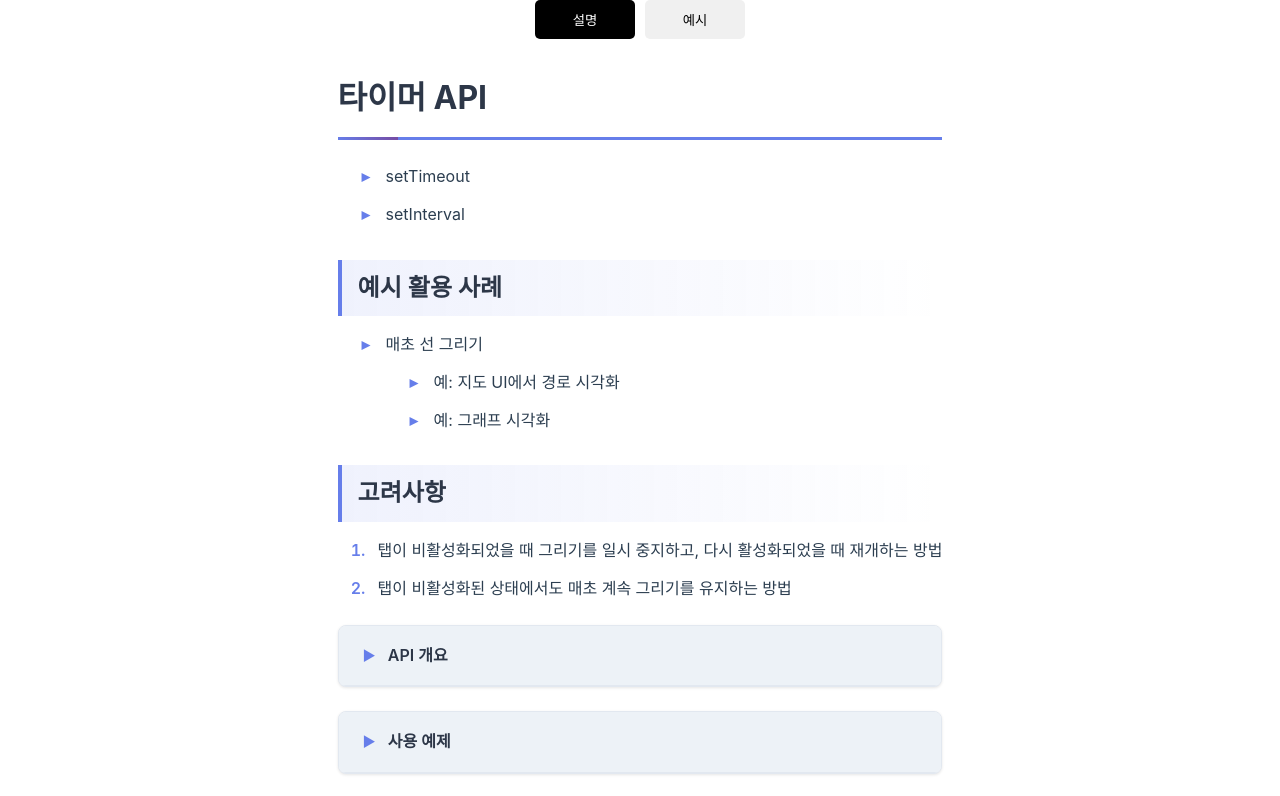
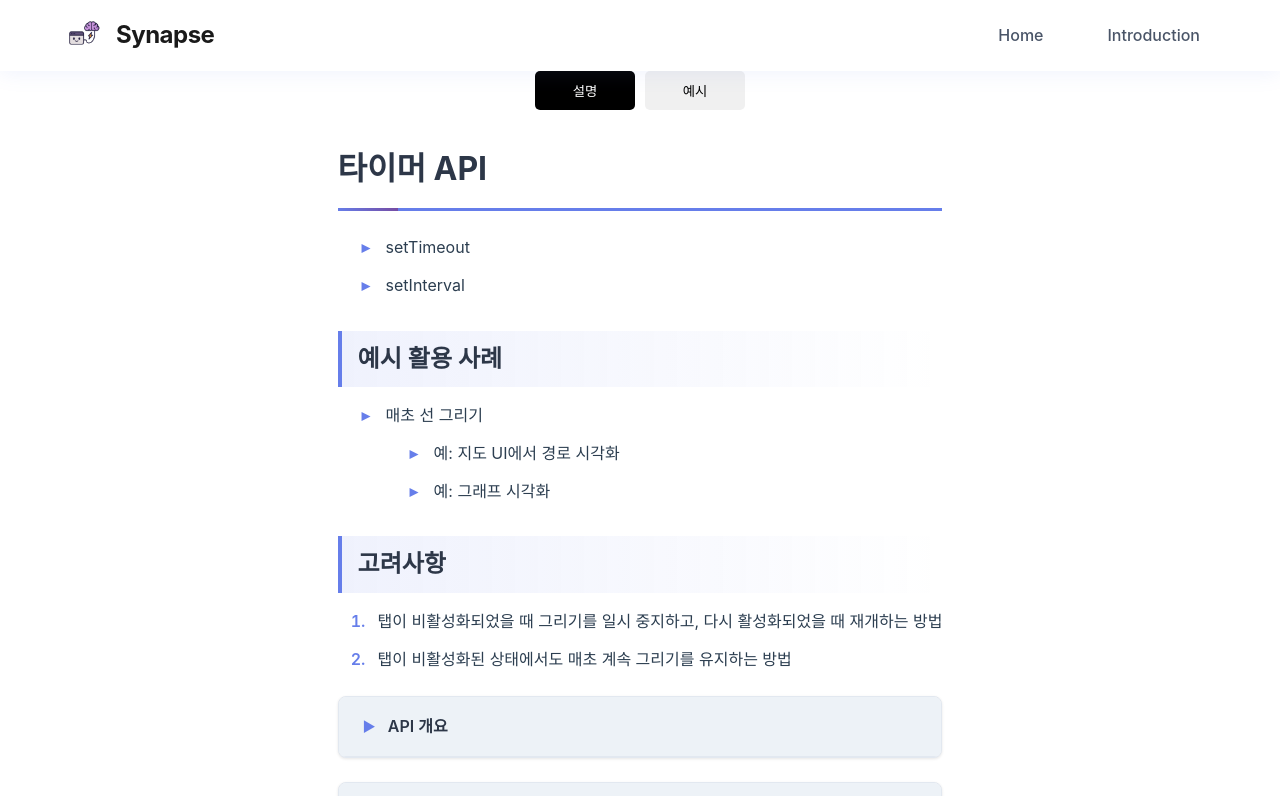
Before and after one commit to jjanmo/synapse, a Next.js app: page /web-apis/timer in a window 1280 px wide. Shown: the top 796 px of the page. Built offline with nearby package versions, Linux system fonts and the light colour scheme.

Commit message:
feat: gnb 컴퍼넌트 추가

```diff
--- /dev/null
+++ b/src/components/common/GlobalNavigationBar.tsx
@@ -0,0 +1,49 @@
+import { useState } from "react";
+import Link from "next/link";
+import Image from "next/image";
+import { useRouter } from "next/router";
+import styles from "@/styles/components/globalNavigationBar.module.css";
+
+const GlobalNavigationBar = () => {
+  const [isMenuOpen, setIsMenuOpen] = useState(false);
+  const router = useRouter();
+
+  const toggleMenu = () => {
+    setIsMenuOpen(!isMenuOpen);
+  };
+
+  const navItems = [
+    { label: "Home", href: "/" },
+    { label: "Introduction", href: "/intro" },
+  ];
+
+  const isActive = (path: string) => {
+    if (path === "/") {
+      return router.pathname === "/";
+    }
+    return router.pathname.startsWith(path);
+  };
+
+  return (
+    <nav className={styles.navbar}>
+      <div className={styles.container}>
+        <Link href="/" className={styles.logo}>
+          <Image src="/logo.png" alt="Synapse Logo" width={40} height={40} />
+          <span className={styles.logoText}>Synapse</span>
+        </Link>
+
+        <ul className={styles.navMenu}>
+          {navItems.map((item) => (
+            <li key={item.href} className={styles.navItem}>
+              <Link href={item.href} className={`${styles.navLink} ${isActive(item.href) ? styles.active : ""}`}>
+                {item.label}
+              </Link>
+            </li>
+          ))}
+        </ul>
+      </div>
+    </nav>
+  );
+};
+
+export default GlobalNavigationBar;
--- a/src/pages/_app.tsx
+++ b/src/pages/_app.tsx
@@ -1,7 +1,8 @@
-import '@/styles/globals.css';
-import { HydrationBoundary, QueryClient, QueryClientProvider } from '@tanstack/react-query';
-import { ReactQueryDevtools } from '@tanstack/react-query-devtools';
-import type { AppProps } from 'next/app';
+import GlobalNavigationBar from "@/components/common/GlobalNavigationBar";
+import "@/styles/globals.css";
+import { HydrationBoundary, QueryClient, QueryClientProvider } from "@tanstack/react-query";
+import { ReactQueryDevtools } from "@tanstack/react-query-devtools";
+import type { AppProps } from "next/app";
 
 const queryClient = new QueryClient();
 
@@ -9,6 +10,7 @@ export default function App({ Component, pageProps }: AppProps) {
   return (
     <QueryClientProvider client={queryClient}>
       <HydrationBoundary state={pageProps.dehydratedState}>
+        <GlobalNavigationBar />
         <Component {...pageProps} />
       </HydrationBoundary>
       <ReactQueryDevtools initialIsOpen={false} />
--- /dev/null
+++ b/src/styles/components/globalNavigationBar.module.css
@@ -0,0 +1,186 @@
+.navbar {
+  position: sticky;
+  top: 0;
+  width: 100%;
+  -webkit-backdrop-filter: blur(10px);
+  backdrop-filter: blur(10px);
+  border-bottom: 1px solid rgba(255, 255, 255, 0.2);
+  box-shadow: 0 2px 20px rgba(102, 126, 234, 0.1);
+  transition: all 0.3s ease;
+}
+
+.container {
+  max-width: 1200px;
+  margin: 0 auto;
+  padding: 0 24px;
+  height: 70px;
+  display: flex;
+  align-items: center;
+  justify-content: space-between;
+}
+
+.logo {
+  display: flex;
+  align-items: center;
+  gap: 12px;
+  text-decoration: none;
+
+  .logoText {
+    font-size: 24px;
+    font-weight: 700;
+    color: #1a1a1a;
+    letter-spacing: -0.5px;
+  }
+}
+
+.navMenu {
+  display: flex;
+  align-items: center;
+  gap: 32px;
+  list-style: none;
+  margin: 0;
+  padding: 0;
+
+  .navItem {
+    position: relative;
+
+    .navLink {
+      text-decoration: none;
+      color: #4a5568;
+      font-size: 16px;
+      font-weight: 500;
+      padding: 8px 16px;
+      border-radius: 8px;
+      transition: all 0.2s ease;
+      display: inline-block;
+
+      &:hover {
+        color: #667eea;
+        background-color: rgba(102, 126, 234, 0.1);
+      }
+
+      &.active {
+        color: #667eea;
+        font-weight: 600;
+        background-color: rgba(102, 126, 234, 0.15);
+      }
+    }
+  }
+}
+
+/* Hamburger Menu Button */
+.hamburger {
+  display: none;
+  flex-direction: column;
+  gap: 5px;
+  background: none;
+  border: none;
+  cursor: pointer;
+  padding: 8px;
+  z-index: 1001;
+}
+
+.hamburgerLine {
+  width: 25px;
+  height: 3px;
+  background-color: #1a1a1a;
+  border-radius: 2px;
+  transition: all 0.3s ease;
+}
+
+.hamburgerActive .hamburgerLine:nth-child(1) {
+  transform: rotate(45deg) translate(8px, 8px);
+}
+
+.hamburgerActive .hamburgerLine:nth-child(2) {
+  opacity: 0;
+}
+
+.hamburgerActive .hamburgerLine:nth-child(3) {
+  transform: rotate(-45deg) translate(8px, -8px);
+}
+
+/* Mobile Menu */
+.mobileMenu {
+  position: fixed;
+  top: 70px;
+  left: 0;
+  right: 0;
+  bottom: 0;
+  background: rgba(255, 255, 255, 0.98);
+  backdrop-filter: blur(10px);
+  -webkit-backdrop-filter: blur(10px);
+  transform: translateX(100%);
+  transition: transform 0.3s ease;
+  overflow-y: auto;
+  padding: 32px 24px;
+}
+
+.mobileMenuOpen {
+  transform: translateX(0);
+}
+
+.mobileNavList {
+  list-style: none;
+  margin: 0;
+  padding: 0;
+  display: flex;
+  flex-direction: column;
+  gap: 8px;
+}
+
+.mobileNavItem {
+  border-bottom: 1px solid #e5e7eb;
+}
+
+.mobileNavLink {
+  display: block;
+  text-decoration: none;
+  color: #1a1a1a;
+  font-size: 18px;
+  font-weight: 500;
+  padding: 16px 8px;
+  transition: all 0.2s ease;
+}
+
+.mobileNavLink:hover {
+  color: #667eea;
+  padding-left: 16px;
+}
+
+.mobileNavLink.active {
+  color: #667eea;
+  font-weight: 600;
+  border-left: 3px solid #667eea;
+  padding-left: 16px;
+}
+
+/* Responsive Design */
+@media (max-width: 768px) {
+  .container {
+    height: 60px;
+    padding: 0 16px;
+  }
+
+  .logoText {
+    font-size: 20px;
+  }
+
+  .navMenu {
+    display: none;
+  }
+
+  .hamburger {
+    display: flex;
+  }
+
+  .mobileMenu {
+    top: 60px;
+  }
+}
+
+@media (max-width: 480px) {
+  .logoText {
+    font-size: 18px;
+  }
+}
```
